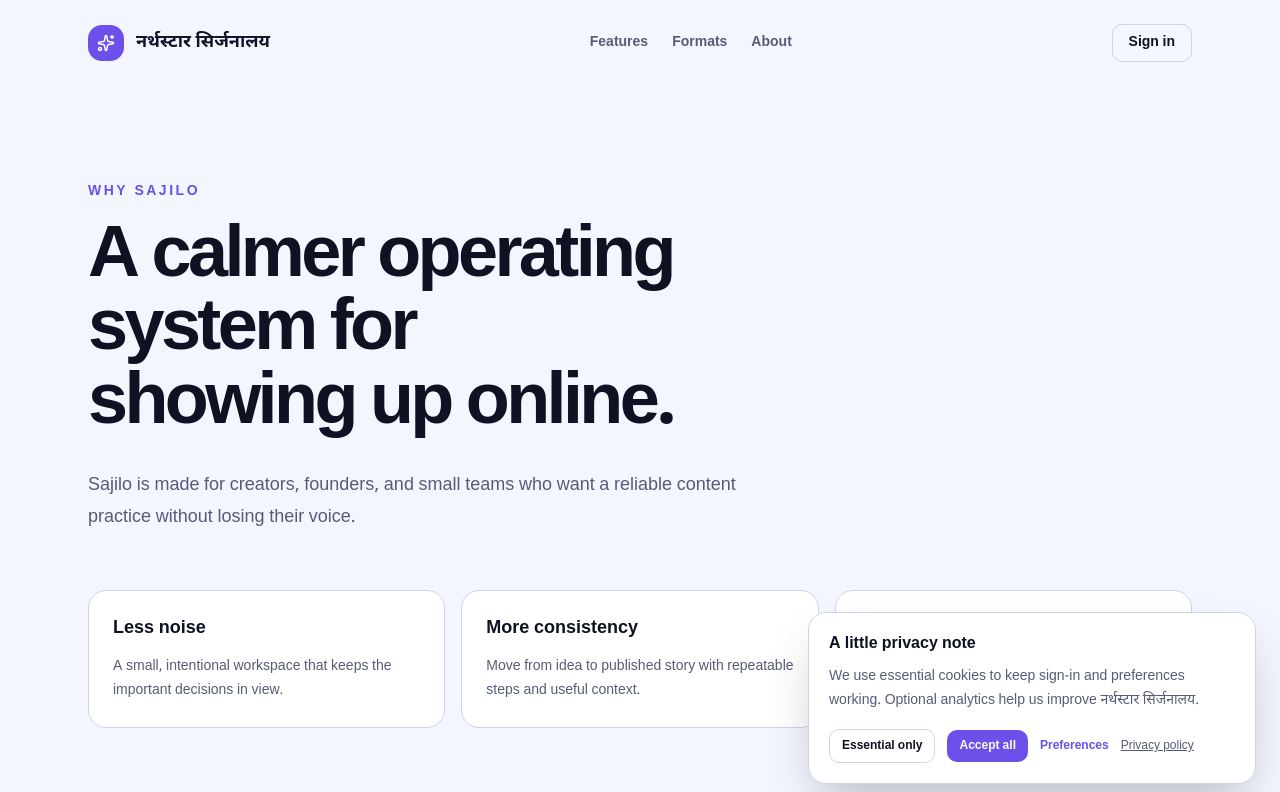
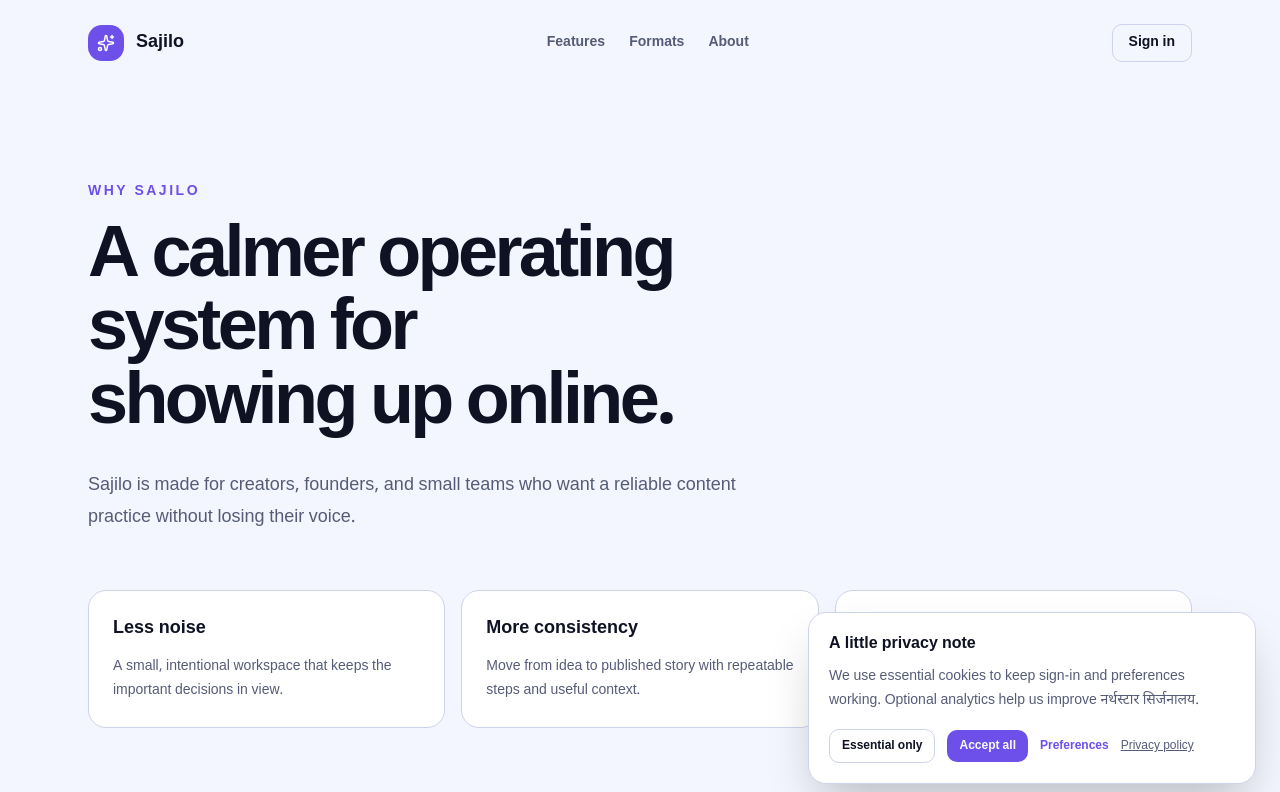
Before and after one commit to sangamkunwar-dev/north_star, a Next.js app: page /about in a window 1280 px wide. Shown: the top 792 px of the page. Built offline with nearby package versions, Linux system fonts and the light colour scheme.

Commit message:
Change branding from 'नर्थस्टार सिर्जनालय' to 'Sajilo'

```diff
--- a/components/marketing-shell.tsx
+++ b/components/marketing-shell.tsx
@@ -6,7 +6,7 @@ import { Sparkles } from 'lucide-react'
 export function MarketingShell({ children, eyebrow, title, intro }: { children: React.ReactNode; eyebrow: string; title: string; intro: string }) {
   return <main className="min-h-screen bg-background text-foreground">
     <header className="mx-auto flex max-w-6xl items-center justify-between px-6 py-6">
-      <Link href="/" className="flex items-center gap-3"><span className="grid size-9 place-items-center rounded-xl bg-primary text-primary-foreground"><Sparkles size={18} /></span><span className="text-lg font-semibold">नर्थस्टार सिर्जनालय</span></Link>
+      <Link href="/" className="flex items-center gap-3"><span className="grid size-9 place-items-center rounded-xl bg-primary text-primary-foreground"><Sparkles size={18} /></span><span className="text-lg font-semibold">Sajilo</span></Link>
       <nav className="hidden items-center gap-6 text-sm font-semibold text-muted-foreground md:flex"><Link href="/features" className="hover:text-foreground">Features</Link><Link href="/formats" className="hover:text-foreground">Formats</Link><Link href="/about" className="hover:text-foreground">About</Link></nav>
       <Link href="/" className="rounded-lg border border-border px-4 py-2 text-sm font-bold hover:bg-muted">Sign in</Link>
     </header>
@@ -17,4 +17,4 @@ export function MarketingShell({ children, eyebrow, title, intro }: { children:
 
 export function InfoGrid({ items }: { items: { title: string; text: string }[] }) { return <div className="mt-14 grid gap-4 md:grid-cols-3">{items.map((item) => <article key={item.title} className="rounded-2xl border border-border bg-card p-6"><h2 className="text-lg font-semibold">{item.title}</h2><p className="mt-3 text-sm leading-6 text-muted-foreground">{item.text}</p></article>)}</div> }
 
-export function LegalPage({ title, updated, sections }: { title: string; updated: string; sections: { heading: string; body: string }[] }) { return <MarketingShell eyebrow="नर्थस्टार सिर्जनालय" title={title} intro={`Last updated ${updated}. This page explains how नर्थस्टार सिर्जनालय operates and what you can expect when using the workspace.`}><div className="mt-14 max-w-3xl space-y-10">{sections.map((section) => <section key={section.heading}><h2 className="text-xl font-semibold">{section.heading}</h2><p className="mt-3 text-sm leading-7 text-muted-foreground">{section.body}</p></section>)}</div></MarketingShell> }
+export function LegalPage({ title, updated, sections }: { title: string; updated: string; sections: { heading: string; body: string }[] }) { return <MarketingShell eyebrow="Sajilo" title={title} intro={`Last updated ${updated}. This page explains how Sajilo operates and what you can expect when using the workspace.`}><div className="mt-14 max-w-3xl space-y-10">{sections.map((section) => <section key={section.heading}><h2 className="text-xl font-semibold">{section.heading}</h2><p className="mt-3 text-sm leading-7 text-muted-foreground">{section.body}</p></section>)}</div></MarketingShell> }
```
